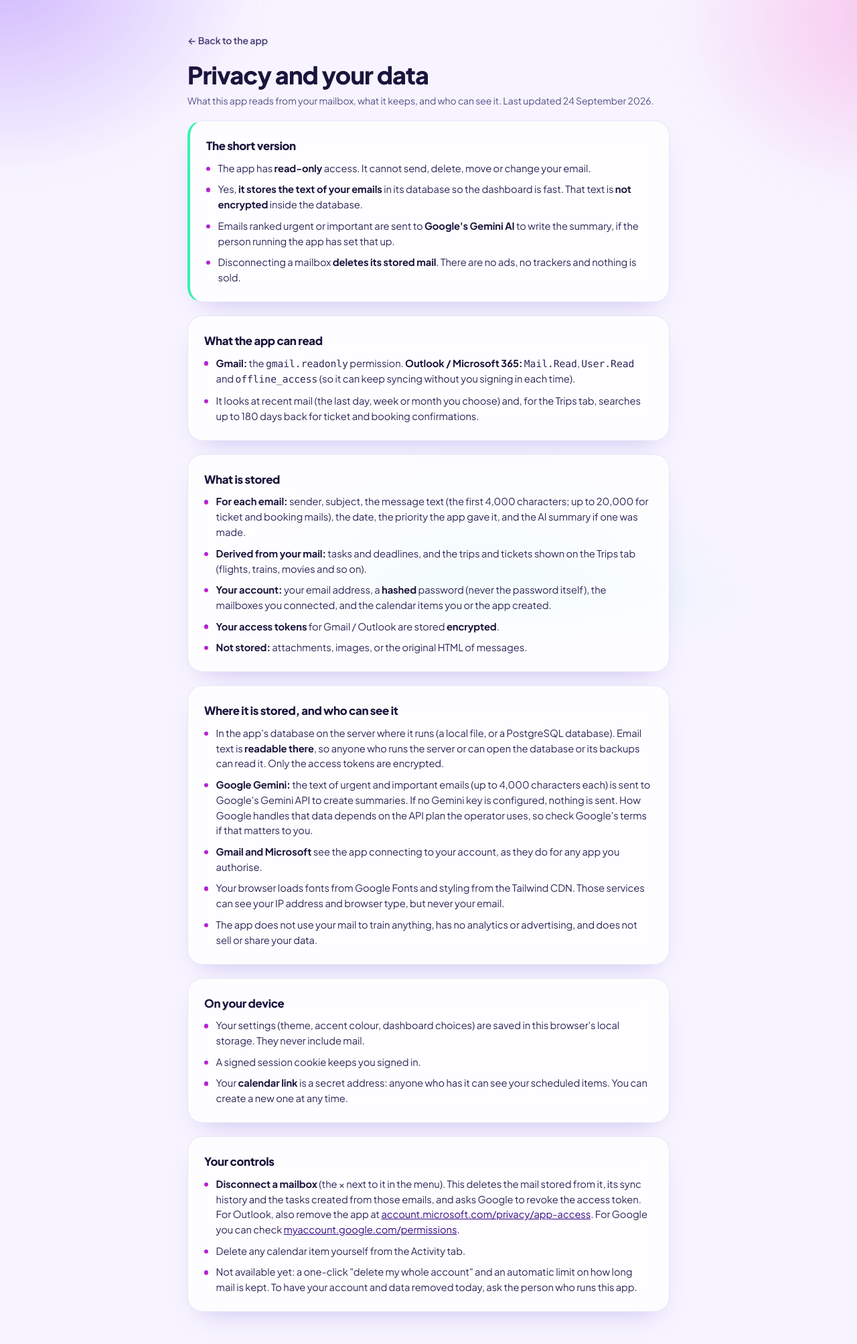
After one commit to karankhatri29/EmailManager, a FastAPI app: page /privacy in a window 1280 px wide. The commit adds this page. Shown: the whole page at 67% size. Run offline with FastAPI, Linux system fonts and the light colour scheme; parts of the project's set-up code (start-up, migrations or seed data) failed here and were passed over; some libraries are stand-ins or nearby versions.

Commit message:
Add a privacy note: what is read, what is stored, who can see it
- /privacy: public plain-language page (linked from the sign-in screen so it
  can also be used for the OAuth consent screen). States plainly that email
  text IS stored, unencrypted, in the app database; that only OAuth tokens are
  encrypted and passwords hashed; that urgent/important mail goes to Google
  Gemini when a key is configured (verified: with no key nothing is sent);
  what is not stored; third-party requests the page makes; and what the user
  can delete today and what is not built yet.
- Settings > Privacy and your data: short summary with a link to the full note.
- README section, and tests for the page and both links.

Co-Authored-By: Claude Sonnet 5 <noreply@anthropic.com>

```diff
--- a/app/api/routes.py
+++ b/app/api/routes.py
@@ -14,6 +14,12 @@ def index(request: Request):
     return templates.TemplateResponse(request, "index.html")
 
 
+@router.get("/privacy", response_class=HTMLResponse, include_in_schema=False)
+def privacy(request: Request):
+    """What the app reads, stores and shares. Public: it is linked from the sign-in screen and OAuth consent."""
+    return templates.TemplateResponse(request, "privacy.html")
+
+
 @router.get("/healthz")
 def healthz():
     return {"status": "ok"}
--- /dev/null
+++ b/app/templates/privacy.html
@@ -0,0 +1,99 @@
+<!DOCTYPE html>
+<html lang="en" data-theme="dark" data-accent="violet" data-density="comfortable" data-motion="auto">
+<head>
+    <meta charset="UTF-8">
+    <meta name="viewport" content="width=device-width, initial-scale=1.0, viewport-fit=cover">
+    <meta name="color-scheme" content="dark light">
+    <title>Privacy and your data - Email Prioritizer</title>
+    <script>
+        (function () {
+            var root = document.documentElement, prefs = {};
+            try { prefs = JSON.parse(localStorage.getItem('ep-prefs-v1') || '{}'); } catch (e) {}
+            var deviceLight = window.matchMedia && matchMedia('(prefers-color-scheme: light)').matches;
+            root.dataset.theme = prefs.theme === 'light' || prefs.theme === 'dark' ? prefs.theme : (deviceLight ? 'light' : 'dark');
+            if (['pink', 'blue', 'mint', 'sunset'].indexOf(prefs.accent) > -1) root.dataset.accent = prefs.accent;
+        })();
+    </script>
+    <link href="https://fonts.googleapis.com/css2?family=Plus+Jakarta+Sans:wght@400;500;600;700;800&display=swap" rel="stylesheet">
+    <script src="https://cdn.tailwindcss.com"></script>
+    <script src="{{ url_for('static', path='js/tailwind-config.js') }}"></script>
+    <link rel="stylesheet" href="{{ url_for('static', path='css/theme.css') }}">
+    <style>
+        body { min-height: 100vh; }
+        .note h2 { font-size: 1.05rem; font-weight: 800; letter-spacing: -0.02em; color: rgb(var(--fg)); margin-bottom: 0.6rem; }
+        .note ul { list-style: none; display: grid; gap: 0.55rem; }
+        .note li { position: relative; padding-left: 1.1rem; font-size: 0.92rem; line-height: 1.55; color: rgb(var(--slate-200)); }
+        .note li::before { content: ''; position: absolute; left: 0; top: 0.6em; width: 0.4rem; height: 0.4rem; border-radius: 9999px; background: var(--grad); }
+        .note b { color: rgb(var(--fg)); }
+        .note a { color: hsl(var(--brand-h) 88% var(--chip-l)); text-decoration: underline; }
+    </style>
+</head>
+<body>
+    <main class="relative z-[1] max-w-3xl mx-auto px-4 sm:px-6 py-8 sm:py-12 space-y-5">
+        <a href="/" class="inline-flex items-center gap-2 text-sm font-semibold text-slate-300 hover:text-fg">&larr; Back to the app</a>
+
+        <header>
+            <h1 class="text-3xl sm:text-4xl font-extrabold tracking-tight text-fg">Privacy and your data</h1>
+            <p class="text-sm text-slate-400 mt-2">What this app reads from your mailbox, what it keeps, and who can see it. Last updated 24 September 2026.</p>
+        </header>
+
+        <section class="glass-card p-5 sm:p-6 note tone-good" style="border-left: 4px solid hsl(var(--tile-h) 90% 58%)">
+            <h2>The short version</h2>
+            <ul>
+                <li>The app has <b>read-only</b> access. It cannot send, delete, move or change your email.</li>
+                <li>Yes, <b>it stores the text of your emails</b> in its database so the dashboard is fast. That text is <b>not encrypted</b> inside the database.</li>
+                <li>Emails ranked urgent or important are sent to <b>Google's Gemini AI</b> to write the summary, if the person running the app has set that up.</li>
+                <li>Disconnecting a mailbox <b>deletes its stored mail</b>. There are no ads, no trackers and nothing is sold.</li>
+            </ul>
+        </section>
+
+        <section class="glass-card p-5 sm:p-6 note">
+            <h2>What the app can read</h2>
+            <ul>
+                <li><b>Gmail:</b> the <code>gmail.readonly</code> permission. <b>Outlook / Microsoft 365:</b> <code>Mail.Read</code>, <code>User.Read</code> and <code>offline_access</code> (so it can keep syncing without you signing in each time).</li>
+                <li>It looks at recent mail (the last day, week or month you choose) and, for the Trips tab, searches up to 180 days back for ticket and booking confirmations.</li>
+            </ul>
+        </section>
+
+        <section class="glass-card p-5 sm:p-6 note">
+            <h2>What is stored</h2>
+            <ul>
+                <li><b>For each email:</b> sender, subject, the message text (the first 4,000 characters; up to 20,000 for ticket and booking mails), the date, the priority the app gave it, and the AI summary if one was made.</li>
+                <li><b>Derived from your mail:</b> tasks and deadlines, and the trips and tickets shown on the Trips tab (flights, trains, movies and so on).</li>
+                <li><b>Your account:</b> your email address, a <b>hashed</b> password (never the password itself), the mailboxes you connected, and the calendar items you or the app created.</li>
+                <li><b>Your access tokens</b> for Gmail / Outlook are stored <b>encrypted</b>.</li>
+                <li><b>Not stored:</b> attachments, images, or the original HTML of messages.</li>
+            </ul>
+        </section>
+
+        <section class="glass-card p-5 sm:p-6 note">
+            <h2>Where it is stored, and who can see it</h2>
+            <ul>
+                <li>In the app's database on the server where it runs (a local file, or a PostgreSQL database). Email text is <b>readable there</b>, so anyone who runs the server or can open the database or its backups can read it. Only the access tokens are encrypted.</li>
+                <li><b>Google Gemini:</b> the text of urgent and important emails (up to 4,000 characters each) is sent to Google's Gemini API to create summaries. If no Gemini key is configured, nothing is sent. How Google handles that data depends on the API plan the operator uses, so check Google's terms if that matters to you.</li>
+                <li><b>Gmail and Microsoft</b> see the app connecting to your account, as they do for any app you authorise.</li>
+                <li>Your browser loads fonts from Google Fonts and styling from the Tailwind CDN. Those services can see your IP address and browser type, but never your email.</li>
+                <li>The app does not use your mail to train anything, has no analytics or advertising, and does not sell or share your data.</li>
+            </ul>
+        </section>
+
+        <section class="glass-card p-5 sm:p-6 note">
+            <h2>On your device</h2>
+            <ul>
+                <li>Your settings (theme, accent colour, dashboard choices) are saved in this browser's local storage. They never include mail.</li>
+                <li>A signed session cookie keeps you signed in.</li>
+                <li>Your <b>calendar link</b> is a secret address: anyone who has it can see your scheduled items. You can create a new one at any time.</li>
+            </ul>
+        </section>
+
+        <section class="glass-card p-5 sm:p-6 note">
+            <h2>Your controls</h2>
+            <ul>
+                <li><b>Disconnect a mailbox</b> (the &times; next to it in the menu). This deletes the mail stored from it, its sync history and the tasks created from those emails, and asks Google to revoke the access token. For Outlook, also remove the app at <a href="https://account.microsoft.com/privacy/app-access" rel="noopener noreferrer">account.microsoft.com/privacy/app-access</a>. For Google you can check <a href="https://myaccount.google.com/permissions" rel="noopener noreferrer">myaccount.google.com/permissions</a>.</li>
+                <li>Delete any calendar item yourself from the Activity tab.</li>
+                <li>Not available yet: a one-click "delete my whole account" and an automatic limit on how long mail is kept. To have your account and data removed today, ask the person who runs this app.</li>
+            </ul>
+        </section>
+    </main>
+</body>
+</html>
```
Also changed, not shown: app/templates/index.html (+12 -0 lines), tests/integration/test_pages.py (+23 -0 lines), README.md.
